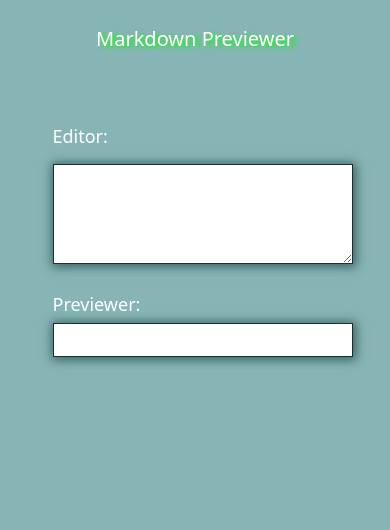
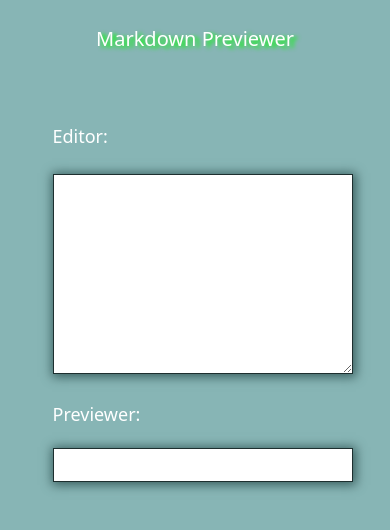
Before and after one commit to ygordeoliveira/markdown-previewer-Freecodecamp, a React (Create React App) app: page / in a window 390 px wide. Shown: the top 530 px of the page. Built offline with nearby package versions, Linux system fonts and the light colour scheme.

Commit message:
Add a margin-left property to the h1 element, the margin-top, margin-left, height properties and change the width value to 700px and make changes to the screen width styles to make the project responsive

```diff
--- a/src/App.css
+++ b/src/App.css
@@ -8,7 +8,12 @@ header {
 }
 
 h1 {
+    margin-left: 15px;
     font-size: 30px;
+}
+
+h2 {
+    margin-left: 20px;
 }
 
 .preview img {
@@ -21,14 +26,20 @@ h1 {
 }
 
 textarea {
-    width: 500px;
+    margin-top: 10px;
+    margin-left: 15px;
+    width: 700px;
+    height: 500px;
+}
 
-}
 #preview {
+    margin-top: 23px;
     max-width: 100%; /* Defina o máximo para permitir redimensionamento */
-    width: 500px; /* Largura inicial */
+    width: 700px; /* Largura inicial */
     transition: width 0.3s ease; /* Adicione uma transição suave para a largura */
     word-wrap: break-word;
+    max-height: 100%;
+    margin-left: 20px;
 }
 
 /* Define a largura máxima para as imagens dentro do preview */
@@ -43,17 +54,18 @@ img {
 
     textarea {
         /* Defina os estilos desejados para o textarea em telas pequenas aqui */
-        width: 500px; /* Reduza a largura para ocupar toda a largura da tela */
-        height: 100px; /* Defina a altura desejada */
+        width: 650px; /* Reduza a largura para ocupar toda a largura da tela */
+        height: 200px; /* Defina a altura desejada */
     }
 
     #preview {
-        width: 500px;/* Defina os estilos desejados para o preview em telas pequenas aqui */
+        width: 650px;/* Defina os estilos desejados para o preview em telas pequenas aqui */
+        max-height: 100%;
         word-wrap: break-word;
     }
 }
 
-@media screen and (max-width: 499px) and (min-width: 400px){
+@media screen and (max-width: 630px) and (min-width: 400px){
     header {
         font-size: 20px;
     }
```
